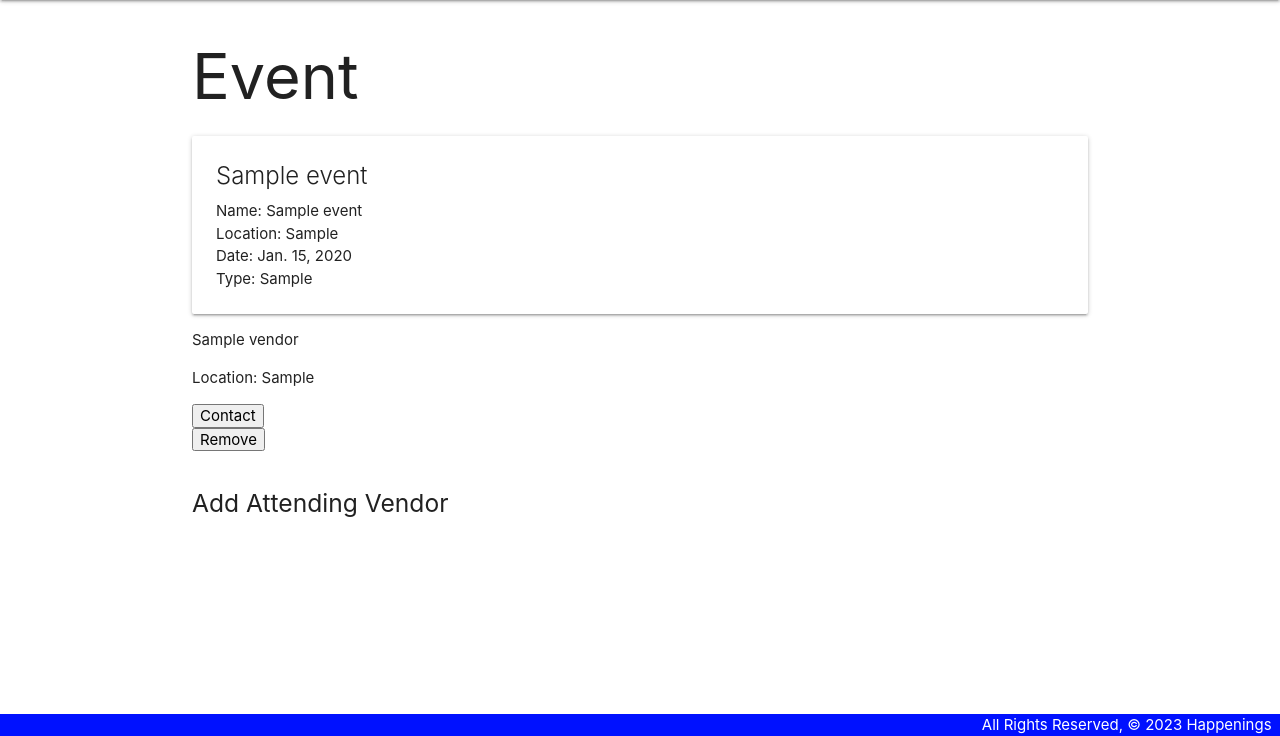
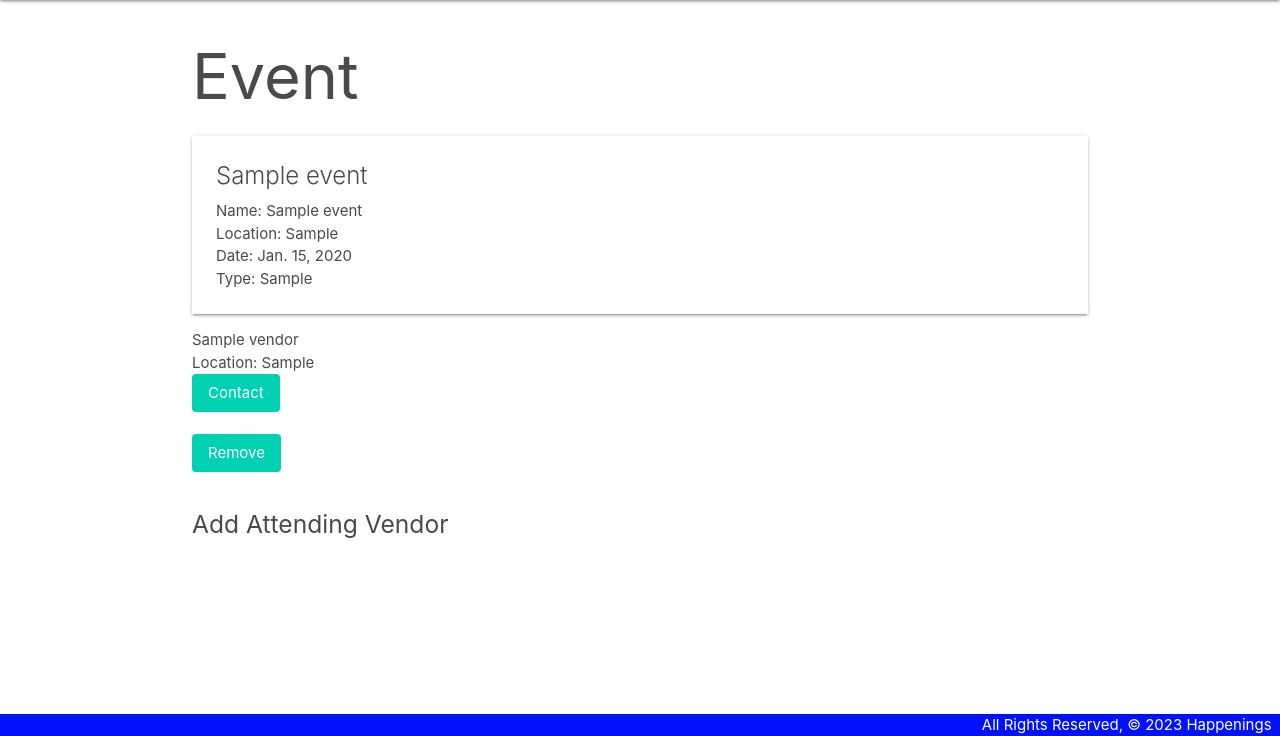
Before and after one commit to wfung14/Happenings, a Django app: page /events/1/ in a window 1280 px wide. Shown: the part 64-800 px from the top of the page. Run offline with Django 4.2, Linux system fonts and the light colour scheme; a user stored in the database is signed in; tables that the repository leaves empty hold one stand-in row (values such as "Sample post").

Commit message:
change button style

```diff
--- a/happeningconnoisseur/main_app/templates/base.html
+++ b/happeningconnoisseur/main_app/templates/base.html
@@ -12,6 +12,7 @@
       content="ie=edge"
     />
     <title>Happenings</title>
+    <link rel="stylesheet" href="https://cdn.jsdelivr.net/npm/bulma@0.9.4/css/bulma.min.css">
     <link
       rel="stylesheet"
       href="https://cdnjs.cloudflare.com/ajax/libs/materialize/1.0.0/css/materialize.min.css"
--- a/happeningconnoisseur/main_app/templates/events/detail.html
+++ b/happeningconnoisseur/main_app/templates/events/detail.html
@@ -16,10 +16,10 @@
       {% for vendor in event.vendors.all %}
       <span class="card-title">{{ vendor.name }}</span>
         <p>Location: {{ vendor.location }}</p>
-        <a href="mailto:{{ vendor.email }}"><button>Contact</button></a>
-        <form action="{% url 'unassoc_vendor' event.id vendor.id %}" method="POST">
+        <a href="mailto:{{ vendor.email }}"><button class="button is-primary">Contact</button></a>
+        <form action="{% url 'unassoc_vendor' event.id vendor.id %}" method="POST"><br>
           {% csrf_token %}
-          <input type="submit" value="Remove">
+          <input class="button is-primary" type="submit" value="Remove">
         </form>
         <br>
       {% endfor %}
@@ -33,7 +33,7 @@
             <span>Location: {{ vendor.location }}</span>
             <form action="{% url 'assoc_vendor' event.id vendor.id %}" method="POST">
               {% csrf_token %}
-<input type="submit" value="Add">
+<input class="button is-primary" type="submit" value="Add">
             </form>
           </div>
           {% endfor %}
```
Also changed, not shown: happeningconnoisseur/main_app/templates/vendors/index.html (+4 -4 lines).
